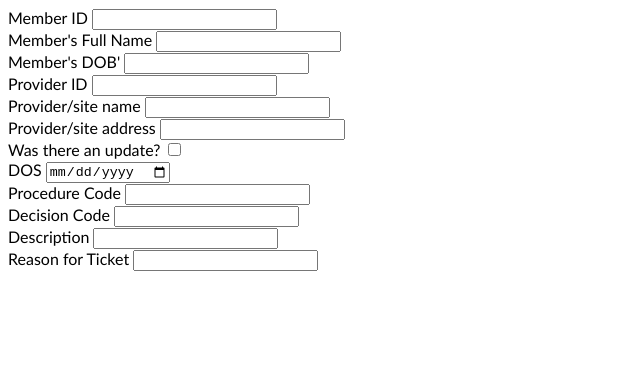
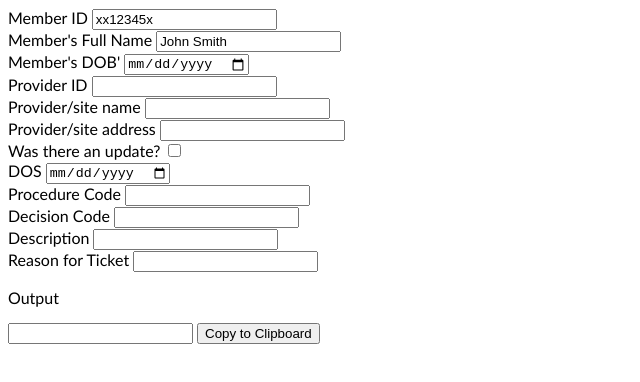
Before and after one commit to Jared-matos/SCTicketGenerator, a website: page index.html in a window 1280 px wide. Shown: the whole page, without its empty margins (0-640 px from the left). Drawn offline with Linux system fonts and the light colour scheme.

Commit message:
some logic

```diff
--- a/index.html
+++ b/index.html
@@ -23,13 +23,13 @@
 
   <div id="form" class="form">
     <span>Member ID</span>
-    <input type="text" id="mbrIDText" />
+    <input type="text" id="mbrIDText" value="xx12345x" />
     <br />
     <span>Member's Full Name</span>
-    <input type="text" id="mbrNameText" />
+    <input type="text" id="mbrNameText" value="John Smith" />
     <br />
     <span>Member's DOB'</span>
-    <input type="text" id="mbrDOBText" />
+    <input type="date" id="mbrDOB" />
     <br />
     <span>Provider ID</span>
     <input type="text" id="provIDText" />
@@ -44,28 +44,32 @@
     <input type="checkbox" id="updateRadio" onclick="toggleUpdateField()" />
     <div id="updateText">
       <span>What was updated and when?</span>
-      <input type="text" />
+      <input type="text" id="updateText" />
     </div>
     <br />
     <span>DOS</span>
-    <input type="date" />
+    <input type="date" id="dos" />
     <br />
     <span>Procedure Code</span>
-    <input type="text" />
+    <input type="text" id="pCode" />
     <br />
     <span>Decision Code</span>
-    <input type="text" />
+    <input type="text" id="dCode" />
     <br />
     <span>Description</span>
-    <input type="text" />
+    <input type="text" id="desc" />
     <br />
     <span>Reason for Ticket</span>
-    <input type="text" />
+    <input type="text" id="reason" />
     <br />
+    <p>Output</p>
+    <input type="text" id="output" />
+    <button onclick="copyClipboard()">Copy to Clipboard</button>
   </div>
 </html>
 
 <script type="text/javascript">
+  console.clear();
   function toggleUpdateField() {
     if (document.getElementById("updateText").style.display == "block") {
       document.getElementById("updateText").style.display = "none";
@@ -73,4 +77,16 @@
       document.getElementById("updateText").style.display = "block";
     }
   }
+  function copyClipboard() {
+    var MBRID = document.getElementById("mbrIDText").value;
+    var MBRNAME = document.getElementById("mbrNameText").value;
+    var MBRDOB = document.getElementById("mbrDOB").value;
+    var PROVID = document.getElementById("provIDText").value;
+    var PROVNAME = document.getElementById("provNamesText").value;
+    var PROVADD = document.getElementById("provADDText").value;
+    var URadio = document.getElementById("updateRadio").value;
+    var UTEXT = document.getElementById("updateText").value;
+    var outputText = MBRID.concat("/", MBRNAME, "/", MBRDOB, "/", PROVID, "/");
+    console.log(outputText);
+  }
 </script>
```
